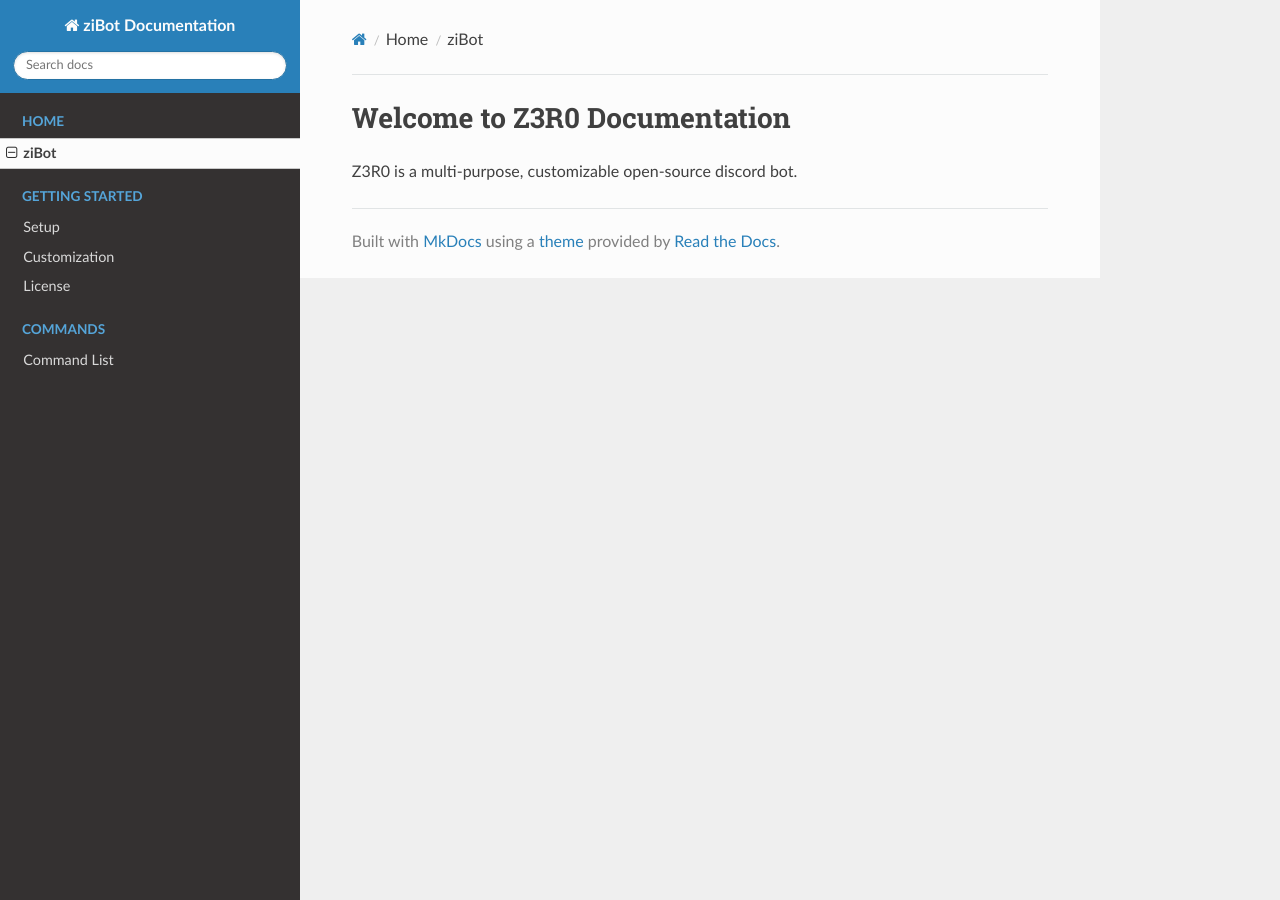
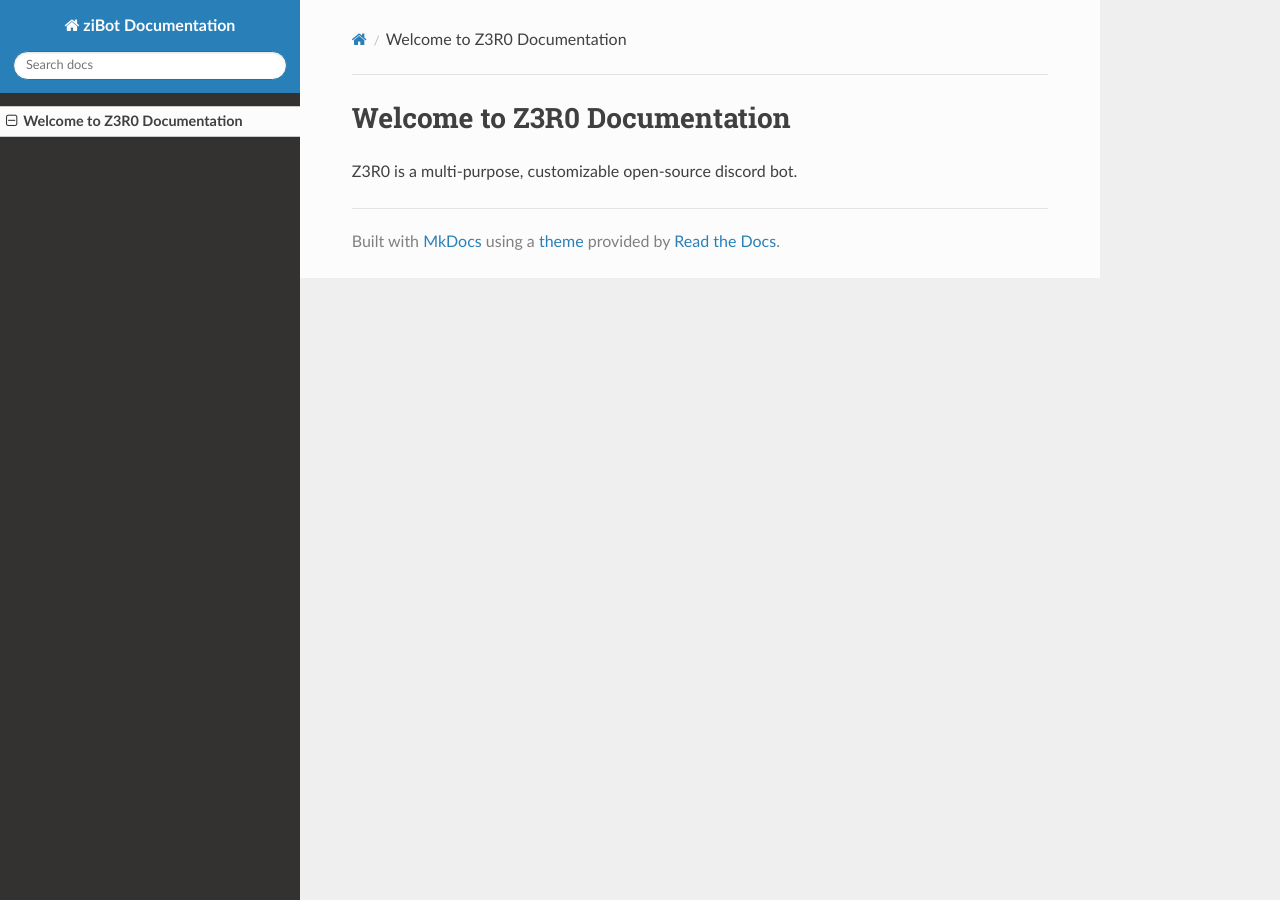
Before and after one commit to ZiRO-Bot/Documentation, an MkDocs documentation site: the page built from docs/index.md, in a window 1280 px wide. Built offline with MkDocs 1.6.1, drawn with Linux system fonts in a browser that asks for light colours; nearby versions of some CDN libraries.

Commit message:
Update mkdocs.yml

```diff
--- a/mkdocs.yml
+++ b/mkdocs.yml
@@ -6,15 +6,3 @@ markdown_extensions:
   - admonition
   - attr_list
   - def_list
-  - pymdownx.superfences
-  - pymdownx.tabbed
-
-nav:
-  - Home:
-    - ziBot: index.md
-  - Getting started:
-    - Setup: getting-started.md
-    - Customization: customization.md
-    - License: license.md
-  - Commands:
-    - Command List: commands.md
```
